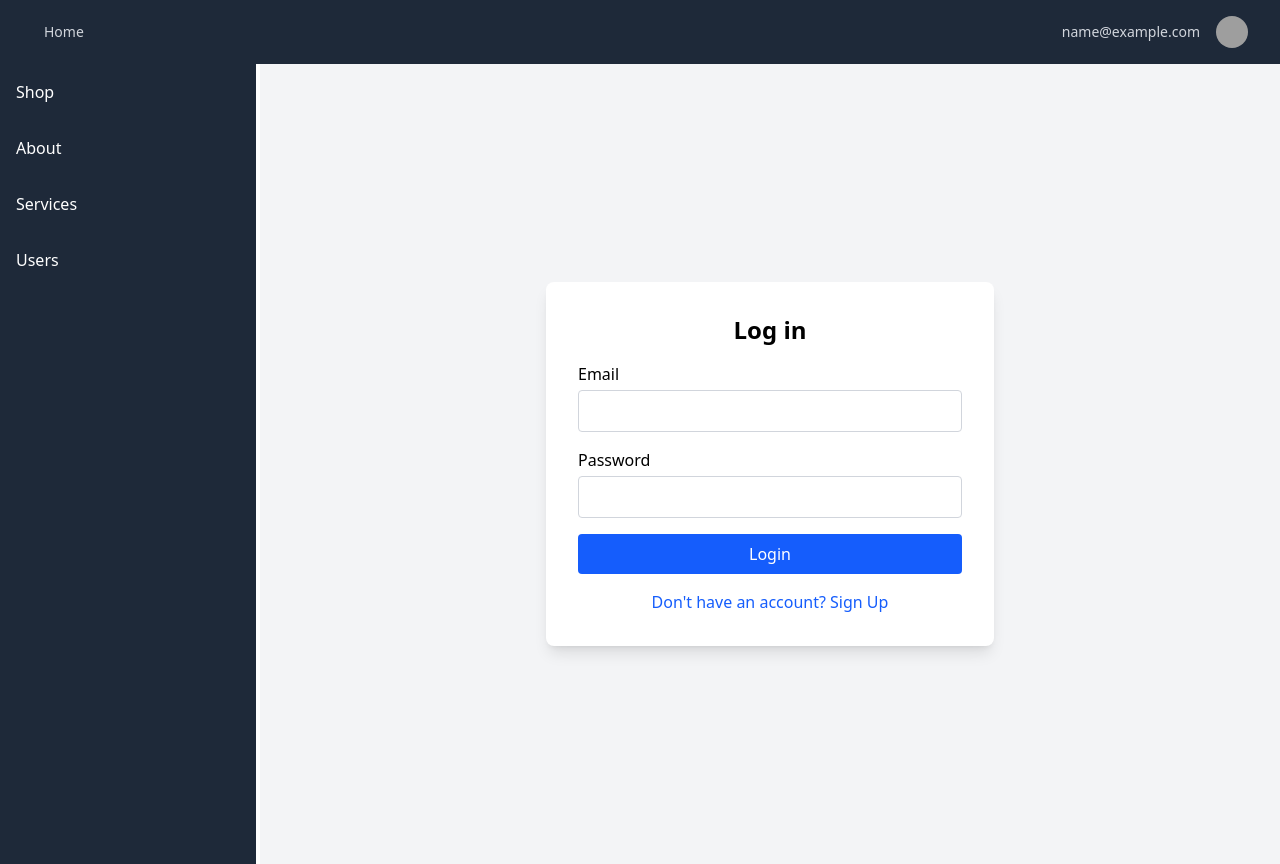
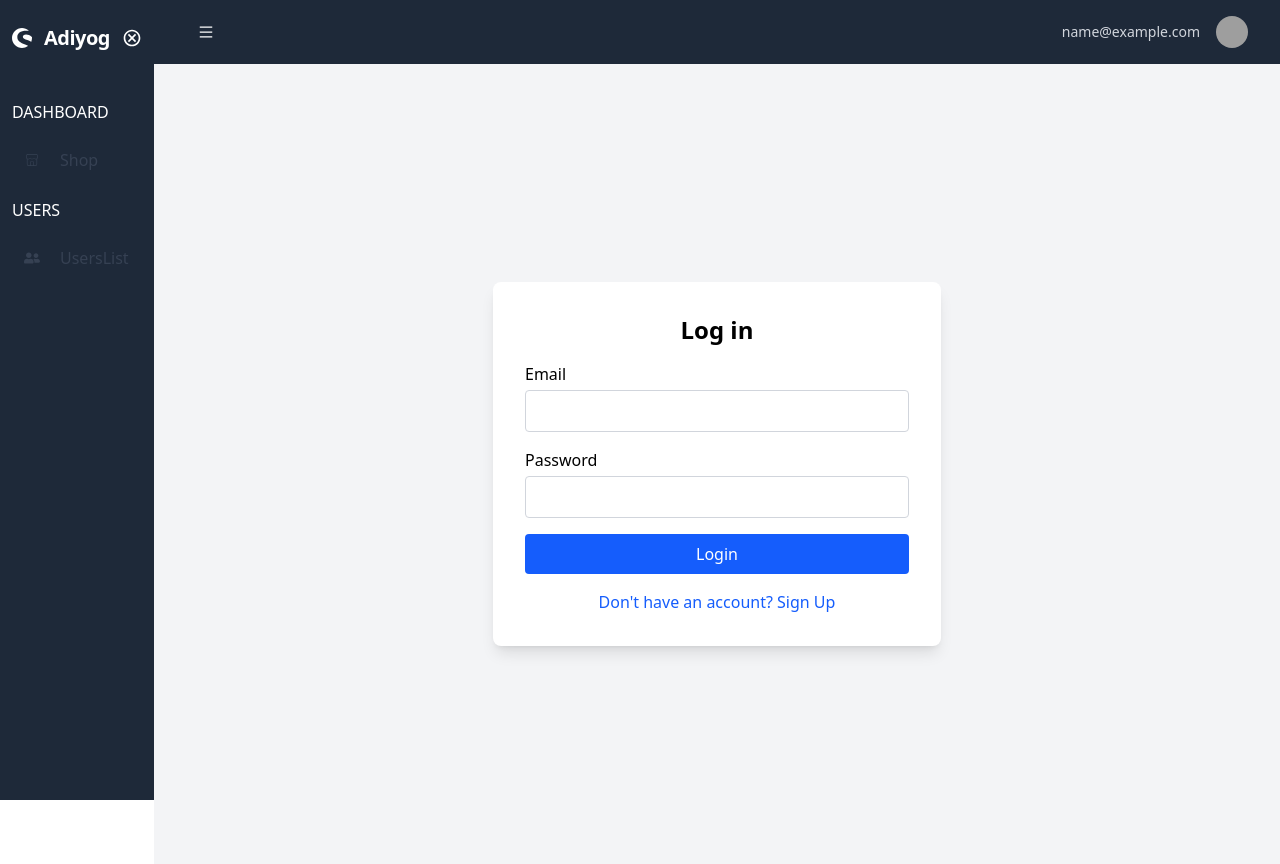
Before and after one commit to adarshmanwal/YogaClasses, a React (Vite) app in the folder yoga-classes-front-end/: page /auth/login in a window 1280 px wide. Built offline with nearby package versions, Linux system fonts and the light colour scheme; sample sign-in values are in the browser's storage; grey boxes are pictures that could not be loaded.

Commit message:
dynamic sidebar

```diff
--- a/yoga-classes-front-end/package.json
+++ b/yoga-classes-front-end/package.json
@@ -14,6 +14,7 @@
     "axios": "^1.7.9",
     "react": "^18.3.1",
     "react-dom": "^18.3.1",
+    "react-icons": "^5.5.0",
     "react-router-dom": "^7.1.3",
     "tailwindcss": "^4.0.0"
   },
--- a/yoga-classes-front-end/src/App.jsx
+++ b/yoga-classes-front-end/src/App.jsx
@@ -1,4 +1,8 @@
-import { createBrowserRouter, Navigate, RouterProvider } from "react-router-dom";
+import {
+  createBrowserRouter,
+  Navigate,
+  RouterProvider,
+} from "react-router-dom";
 import { useContext } from "react";
 import Root from "./pages/Root";
 import Home from "./pages/Home";
@@ -64,8 +68,8 @@ function App() {
             },
             {
               path: "accept-invite",
-              element: <InviteSignup></InviteSignup>
-            }
+              element: <InviteSignup></InviteSignup>,
+            },
           ],
         },
         {
@@ -88,7 +92,11 @@ function App() {
     },
   ]);
 
-  return <RouterProvider router={router}></RouterProvider>;
+  return (
+    <>
+      <RouterProvider router={router}></RouterProvider>
+    </>
+  );
 }
 
 export default App;
--- a/yoga-classes-front-end/src/components/Header.jsx
+++ b/yoga-classes-front-end/src/components/Header.jsx
@@ -1,10 +1,27 @@
 import { useContext, useState } from "react";
 import { NavLink, useRouteLoaderData, Form } from "react-router-dom";
 import { UserContext } from "../store/user/user-context";
+import { AiOutlineMenu } from "react-icons/ai";
+import { GlobalContext } from "../store/global-context";
 
+const NavButton = ({ title, customFunc, icon, color, dotColor }) => (
+    <button
+      type="button"
+      onClick={customFunc}
+      style={{ color }}
+      className="relative text-x1 rounded-full p-3 hover:bg-light-gray"
+    >
+      <span
+        style={{ background: dotColor }}
+        className="absolute inline-flex rounded-full h-2 w-2 right top-2"
+      />
+      {icon}
+    </button>
+);
 function Header() {
   const token = useRouteLoaderData("root");
   const userData = useContext(UserContext);
+  const {activeMenue, setActiveMenu} = useContext(GlobalContext);
   const [menuOpen, setMenuOpen] = useState(false);
 
   return (
@@ -12,17 +29,12 @@ function Header() {
       <div className="mx-auto max-w-7xl px-2 sm:px-6 lg:px-8">
         <div className="relative flex h-16 items-center justify-between">
           {/* Home Link */}
-          <NavLink
-            to="/"
-            className={({ isActive }) =>
-              isActive
-                ? "rounded-md px-3 py-2 text-sm font-medium bg-gray-700 text-white"
-                : "rounded-md px-3 py-2 text-sm font-medium text-gray-300 hover:bg-gray-700 hover:text-white"
-            }
-            aria-current="page"
-          >
-            Home
-          </NavLink>
+          <NavButton
+            title="menu"
+            customFunc={() => setActiveMenu((prev) => !prev)}
+            color="white"
+            icon={<AiOutlineMenu></AiOutlineMenu>}
+          ></NavButton>
 
           {/* Right Section */}
           {token ? (
--- a/yoga-classes-front-end/src/components/SideNav.jsx
+++ b/yoga-classes-front-end/src/components/SideNav.jsx
@@ -1,7 +1,89 @@
-import { Link } from "react-router-dom";
+import { Link, NavLink } from "react-router-dom";
+import { useContext } from "react";
+import { MdOutlineCancel } from "react-icons/md";
+import { SiShopware } from "react-icons/si";
+import { CiShop } from "react-icons/ci";
+import { FaUserFriends } from "react-icons/fa";
+import { GlobalContext } from "../store/global-context";
+const links = [
+  {
+    title: "Dashboard",
+    links: [
+      {
+        name: "Shop",
+        icon: <CiShop />,
+      },
+    ],
+  },
+  {
+    title: "Users",
+    links: [
+      {
+        name: "usersList",
+        icon: <FaUserFriends />,
+      },
+    ],
+  },
+];
 export default function SideNav() {
+  const { activeMenu, setActiveMenu } = useContext(GlobalContext);
+  const handleCloseSideBar = () => {
+    if (activeMenu !== undefined && screenSize <= 900) {
+      setActiveMenu(false);
+    }
+  };
+  const activeLink =
+    "flex items-center gap-5 pl-4 pt-3 pb-2.5 rounded-lg  text-white  text-md m-2";
+  const normalLink =
+    "flex items-center gap-5 pl-4 pt-3 pb-2.5 rounded-lg text-md text-gray-700 dark:text-gray-200 dark:hover:text-black hover:bg-light-gray m-2";
   return (
-    <div className="h-screen w-64 bg-gray-800 text-white">
+    <div className="h-screen text-white md:overflow-hidden overflow-auto md:hover:overflow-auto pb-10 bg-gray-800">
+      {activeMenu && (
+        <>
+          <div className="flex justify-between items-center">
+            <Link
+              to="/"
+              onClick={handleCloseSideBar}
+              className="items-center gap-3 ml-3 mt-4 flex text-xl font-extrabold tracking-tight dark:text-white "
+            >
+              <SiShopware /> <span>Adiyog</span>
+            </Link>
+            <button
+              type="button"
+              onClick={() => setActiveMenu(!activeMenu)}
+              className="text-xl rounded-full p-3 hover:bg-light-gray mt-4 block "
+            >
+              <MdOutlineCancel />
+            </button>
+          </div>
+          <div className="mt-10 ">
+            {links.map((item) => (
+              <div key={item.title}>
+                <p className="text-white m-3 mt-4 uppercase">{item.title}</p>
+                {item.links.map((link) => (
+                  <NavLink
+                    to={`/${link.name}`}
+                    key={link.name}
+                    onClick={handleCloseSideBar}
+                    className={({ isActive }) =>
+                      isActive ? activeLink : normalLink
+                    }
+                  >
+                    {link.icon}
+                    <span className="capitalize ">{link.name}</span>
+                  </NavLink>
+                ))}
+              </div>
+            ))}
+          </div>
+        </>
+      )}
+    </div>
+  );
+}
+
+{
+  /* <div className="h-screen w-64 bg-gray-800 text-white">
       <ul>
         <li className="p-4 hover:bg-gray-700 cursor-pointer">Shop</li>
         <li className="p-4 hover:bg-gray-700 cursor-pointer">About</li>
@@ -10,6 +92,5 @@ export default function SideNav() {
           <li className="p-4 hover:bg-gray-700 cursor-pointer">Users</li>
         </Link>
       </ul>
-    </div>
-  );
+    </div> */
 }
--- a/yoga-classes-front-end/src/pages/Root.jsx
+++ b/yoga-classes-front-end/src/pages/Root.jsx
@@ -9,6 +9,7 @@ import Header from "../components/Header";
 import SideNav from "../components/SideNav";
 import ShopContextProvider from "../store/shop-context";
 import UserContextProvider from "../store/user/user-context";
+import GlobalContextProvider, { GlobalContext } from "../store/global-context";
 
 export default function Root() {
   const token = useRouteLoaderData("root");
@@ -25,22 +26,30 @@ export default function Root() {
   }, [token, submit]);
 
   return (
+    <GlobalContextProvider>
       <UserContextProvider>
         <ShopContextProvider>
-        <Header />
-        <div className="flex flex-col md:flex-row space-x-1">
+          <div className="flex">
+            <div>
               {token && (
                 <div>
                   <SideNav />
                 </div>
               )}
+            </div>
             <div className="flex-1">
+              <div>
+                <Header />
+              </div>
+              <div>
                 <main>
                   <Outlet />
                 </main>
               </div>
             </div>
+          </div>
         </ShopContextProvider>
       </UserContextProvider>
+    </GlobalContextProvider>
   );
 }
--- /dev/null
+++ b/yoga-classes-front-end/src/store/global-context.jsx
@@ -0,0 +1,12 @@
+import { createContext, useState } from "react";
+
+export const GlobalContext = createContext();
+
+export default function GlobalContextProvider({ children }) {
+  const [activeMenu, setActiveMenu] = useState(true);
+  const ctx = {
+    activeMenu,
+    setActiveMenu
+  };
+  return <GlobalContext.Provider value={ctx}>{children}</GlobalContext.Provider>;
+}
```
Also changed, not shown: 1 other file (tests, documents, lock files or other folders). Lines whose indentation alone changed are shown as unchanged.
